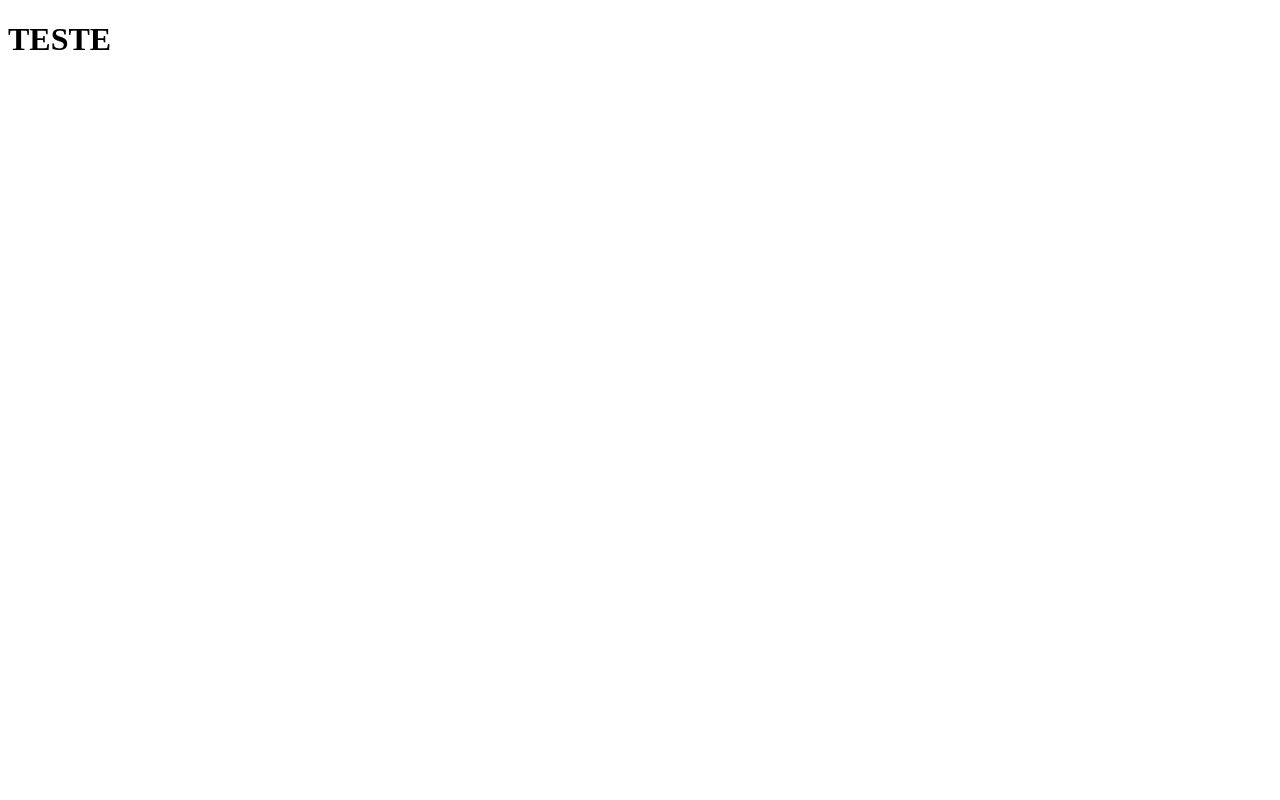
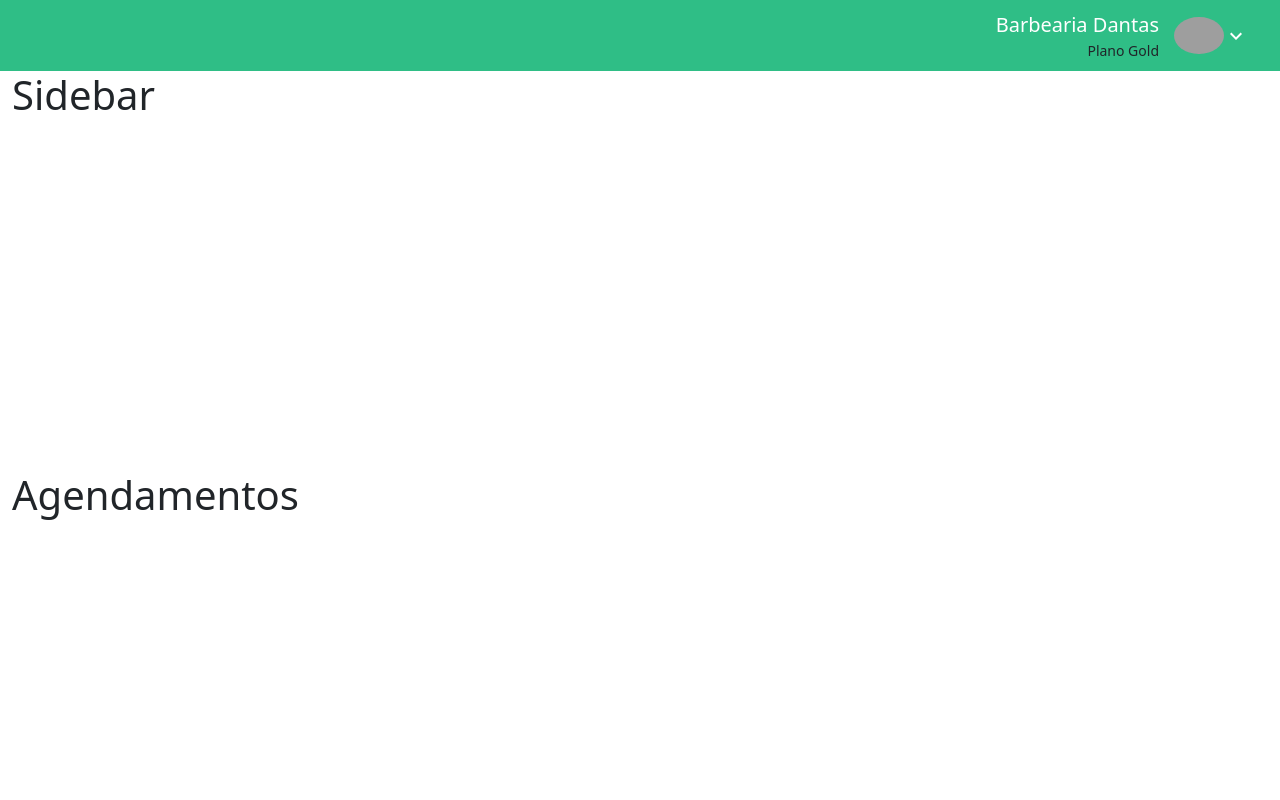
Before and after one commit to Brunogoniadis/marca-aqui-frontend, a React app: page / in a window 1280 px wide. Built offline with nearby package versions, Linux system fonts and the light colour scheme; grey boxes are pictures that could not be loaded.

Commit message:
style: estilo do header

```diff
--- a/package.json
+++ b/package.json
@@ -3,6 +3,8 @@
   "version": "0.1.0",
   "private": true,
   "dependencies": {
+    "@mdi/js": "^7.4.47",
+    "@mdi/react": "^1.6.1",
     "@testing-library/jest-dom": "^5.17.0",
     "@testing-library/react": "^13.4.0",
     "@testing-library/user-event": "^13.5.0",
--- a/public/index.html
+++ b/public/index.html
@@ -5,6 +5,18 @@
     <link rel="icon" href="%PUBLIC_URL%/favicon.ico" />
     <meta name="viewport" content="width=device-width, initial-scale=1" />
     <meta name="theme-color" content="#000000" />
+    <link
+      rel="stylesheet"
+      href="https://fonts.googleapis.com/icon?family=Material+Icons"
+    />
+
+    <link
+      href="https://cdn.jsdelivr.net/npm/bootstrap@5.3.3/dist/css/bootstrap.min.css"
+      rel="stylesheet"
+      integrity="sha384-QWTKZyjpPEjISv5WaRU9OFeRpok6YctnYmDr5pNlyT2bRjXh0JMhjY6hW+ALEwIH"
+      crossorigin="anonymous"
+    />
+
     <meta
       name="description"
       content="Web site created using create-react-app"
@@ -24,7 +36,7 @@
       work correctly both with client-side routing and a non-root public URL.
       Learn how to configure a non-root public URL by running `npm run build`.
     -->
-    <title>React App</title>
+    <title>Marca Aqui</title>
   </head>
   <body>
     <noscript>You need to enable JavaScript to run this app.</noscript>
--- /dev/null
+++ b/src/components/Header/index.js
@@ -0,0 +1,20 @@
+import { mdiChevronDown } from '@mdi/js';
+
+const Header = () => {
+    return (
+        <header className="container-fluid d-flex justify-content-end">
+            <div className="d-flex align-items-center">
+                <div>
+                    <span className="d-block m-0 p-0 text-white">Barbearia Dantas</span>
+                    <small className="m-0 p-0">Plano Gold</small>
+                </div>
+                <img src="https://a-static.mlcdn.com.br/450x450/placa-decorativa-barber-shop-barbearia-1775plmk-allodi/allodidecoracoesltda-me/27871/edb51a78e58de47c530a472142245d20.jpeg" />
+                <svg xmlns="http://www.w3.org/2000/svg" viewBox="0 0 24 24" width="24" height="24">
+                    <path d={mdiChevronDown} fill="white" />
+                </svg>
+            </div>
+        </header >
+    )
+}
+
+export default Header
--- /dev/null
+++ b/src/components/Sidebar/index.js
@@ -0,0 +1,7 @@
+const Sidebar = () => {
+    return (
+        <h1>Sidebar</h1>
+    )
+}
+
+export default Sidebar
--- /dev/null
+++ b/src/pages/Clientes/index.js
@@ -0,0 +1,7 @@
+const Clientes = () => {
+    return (
+        <h1>Clientes</h1>
+    )
+}
+
+export default Clientes
--- /dev/null
+++ b/src/pages/agendamentos/index.js
@@ -0,0 +1,7 @@
+const Agendamentos = () => {
+    return (
+        <h1>Agendamentos</h1>
+    )
+}
+
+export default Agendamentos
--- a/src/routes.js
+++ b/src/routes.js
@@ -1,5 +1,25 @@
-const Routes = () => {
-    return <h1>TESTE</h1>
+import { BrowserRouter as Router, Routes, Route } from 'react-router-dom';
+import './styles.css';
+import Header from "./components/Header";
+import Sidebar from "./components/Sidebar";
+import Agendamentos from './pages/agendamentos';
+import Clientes from './pages/Clientes';
+
+const App = () => {
+    return (
+        <Router>
+            <Header />
+            <div className="container-fluid h-100">
+                <div className='row h-100'>
+                    <Sidebar />
+                    <Routes>
+                        <Route path='/' exact element={<Agendamentos />} />
+                        <Route path='/clientes' exact element={<Clientes />} />
+                    </Routes>
+                </div>
+            </div>
+        </Router>
+    );
 }
 
-export default Routes
+export default App;
--- a/src/store/index.js
+++ b/src/store/index.js
@@ -0,0 +1,19 @@
+import { createStore, applyMiddleware } from "redux";
+import createSagaMiddleware from 'redux-saga';
+import { composeWithDevTools } from "redux-devtools-extension";
+
+import rootSaga from './rootSaga'
+import rootReducer from "./rootReducer";
+
+const sagaMiddleware = createSagaMiddleware()
+
+const store = createStore(
+    rootReducer,
+    window.__REDUX_DEVTOOLS_EXTENSION__ && window.__REDUX_DEVTOOLS_EXTENSION__()
+        ? composeWithDevTools(applyMiddleware(sagaMiddleware))
+        : applyMiddleware(sagaMiddleware)
+);
+
+sagaMiddleware.run(rootSaga);
+
+export default store;
--- a/src/store/modules/agendamento/reducer.js
+++ b/src/store/modules/agendamento/reducer.js
@@ -1,6 +1,7 @@
 const INITIAL_STATE = {
     agendamentos: [],
-    agendamento: {}
+    send: null,
+
 }
 
 function agendamento(state = INITIAL_STATE, action) {
--- /dev/null
+++ b/src/styles.css
@@ -0,0 +1,51 @@
+:root{
+    --primary: #2FBE86;
+    --dark: #001D3D;
+    --danger: #E81619;
+    --sucess: #004B8F;
+    --white: #bfc4c2;
+}
+
+#root{
+    height: 100%;
+    width: 100%;
+    position: fixed;
+}
+
+
+
+header{
+    background-color: var(--primary);
+}
+header >div{
+    cursor: pointer;
+    transition: 0.5s;
+    padding: 10px 20px;
+    text-align: right;
+
+}
+
+header > div:hover{
+    background-color: rgba(0,0,0,0.2);
+    transition: 0.5s;
+}
+
+header img{
+    width: 50px;
+    border-radius: 100%;
+    margin-left: 15px;
+}
+
+header span:not(.mdi){
+    margin-bottom: -10px;
+}
+
+header span {
+    font-size: 20px;
+    margin-left: 10px;
+}
+
+header small {
+    display: block;
+    margin-top: -20px;
+}
```
Also changed, not shown: src/index.js (+8 -3 lines), 1 other file.
